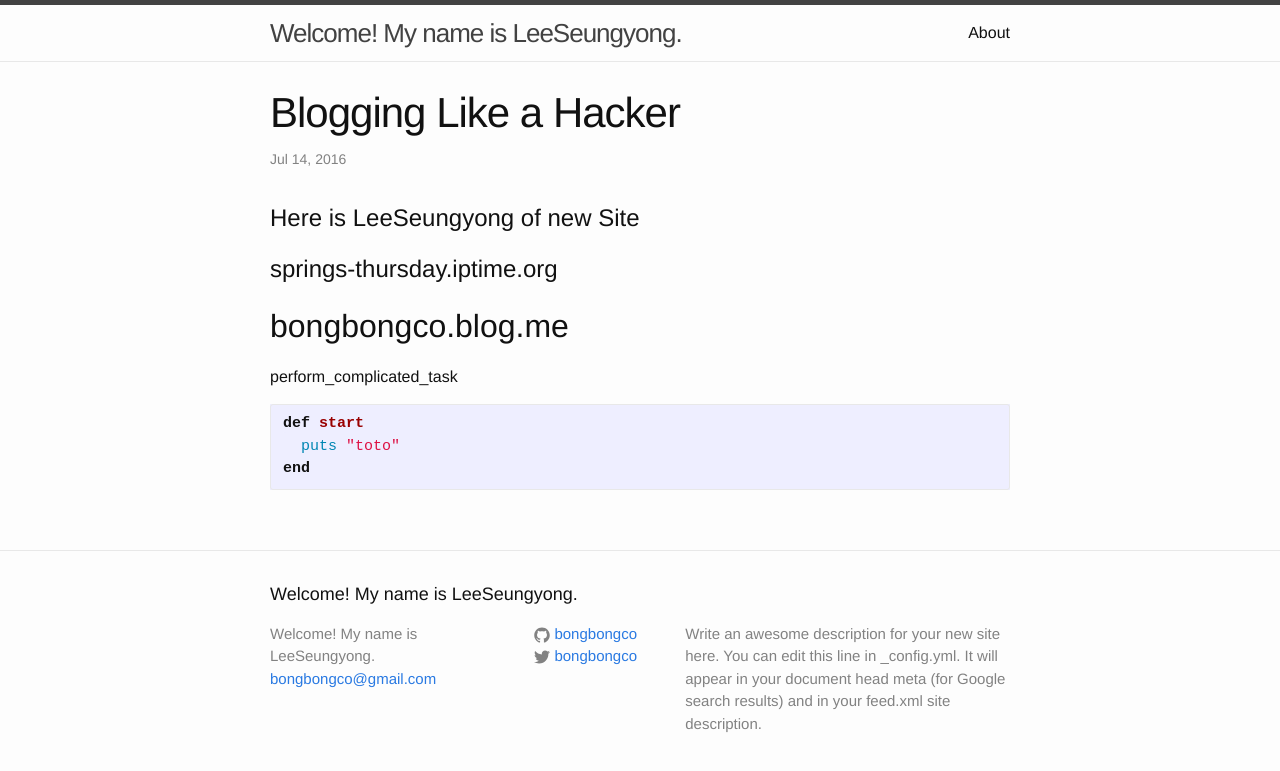
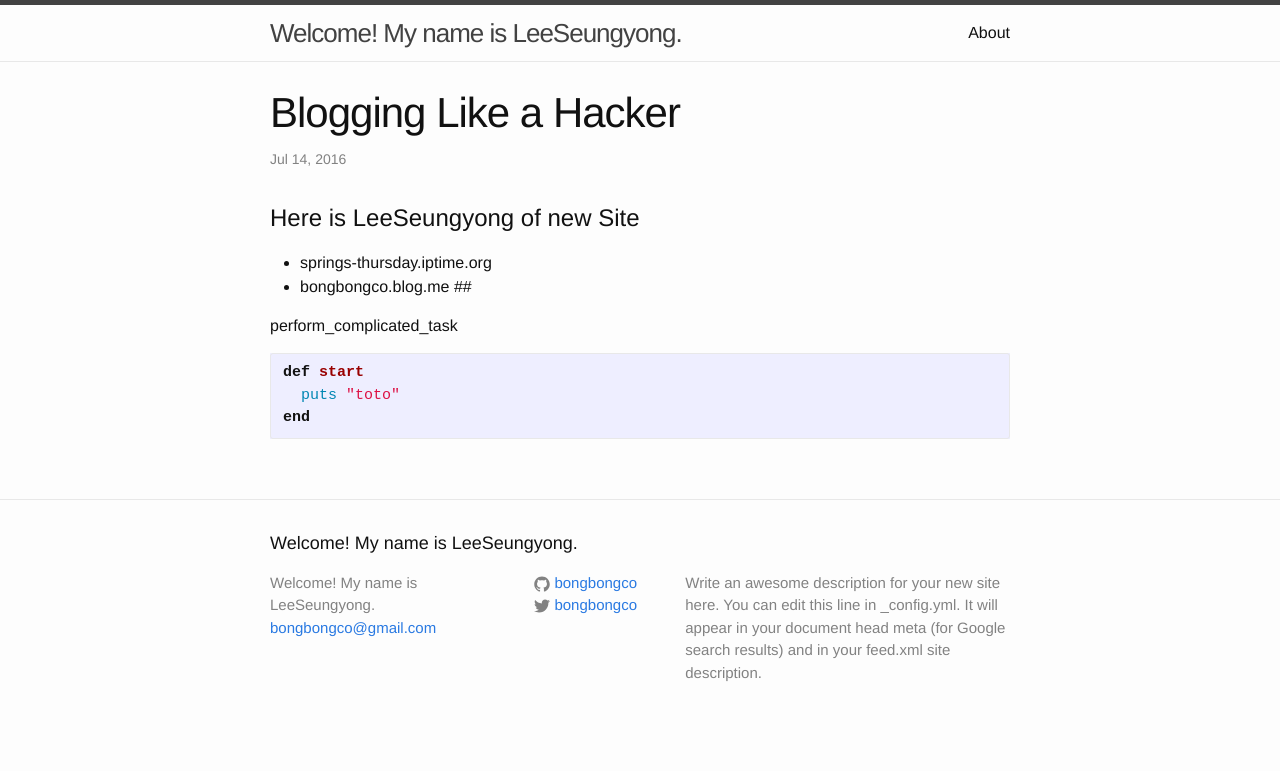
Before and after one commit to LktProgrammer/bongbongco.github.io, a Jekyll site: the page built from _posts/2016-07-14-Starting-New-Site.markdown, in a window 1280 px wide. Shown: the top 771 px of the page. Built offline with Jekyll 4.4.1, drawn with Linux system fonts in a browser that asks for light colours.

```diff
--- a/_posts/2016-07-14-Starting-New-Site.markdown
+++ b/_posts/2016-07-14-Starting-New-Site.markdown
@@ -5,8 +5,8 @@ title: Blogging Like a Hacker
 
 Here is LeeSeungyong of new Site
 ================================
-# springs-thursday.iptime.org
-## bongbongco.blog.me ##
+* springs-thursday.iptime.org
+* bongbongco.blog.me ##
 
 {{ "perform_complicated_task"  | markdownify }}
 
```
